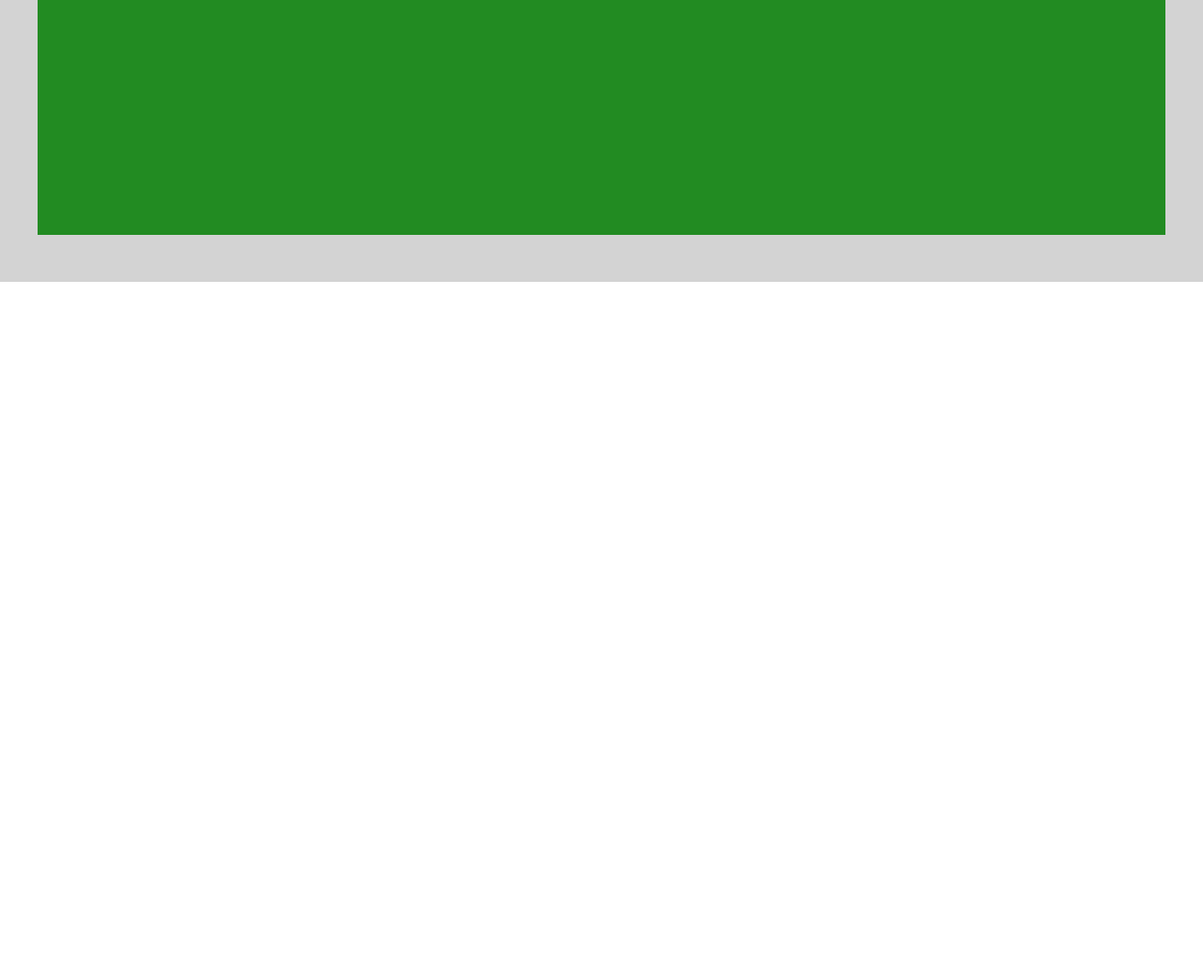
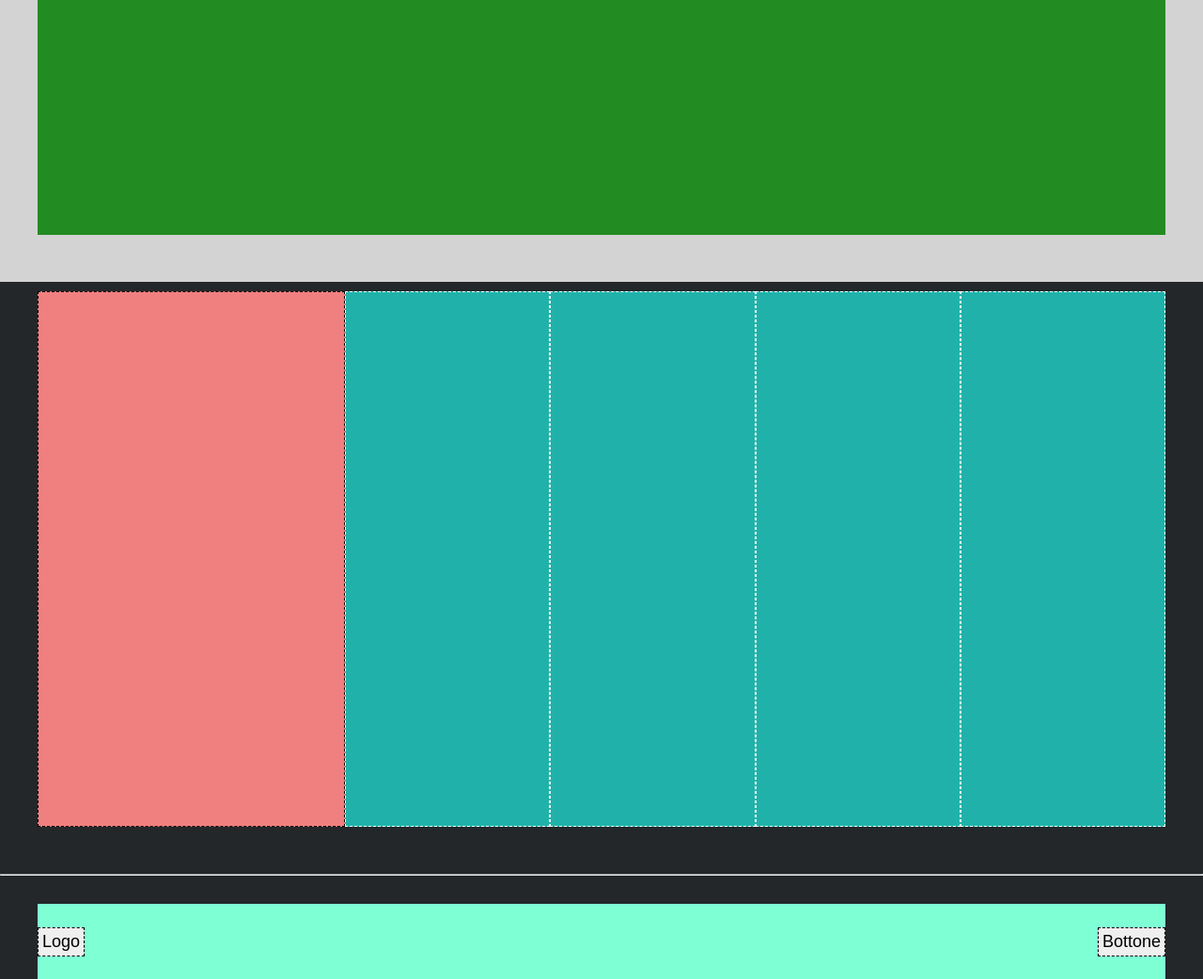
Before and after one commit to domespa/htmlcss-struttura-discord, a plain HTML site: page index.html in a window 1280 px wide. Shown: the part 3052-4094 px from the top of the page at 94% size. Before the commit the page ends 3352 px from the top, so only its background shows below. Drawn offline with Linux system fonts and the light colour scheme.

Commit message:
feat: add footer

```diff
--- a/css/style.css
+++ b/css/style.css
@@ -71,6 +71,7 @@ section {
 
 .sect-grey {
     background-color: #d3d3d3;
+
 }
 
 .col-big {
@@ -87,6 +88,60 @@ section {
 
 .big-green {
     background-color: #228b22;
-    width: 1200px;
+    min-width: 1200px;
     min-height: 900px;
 }
+
+/*------------------
+        FOOTER
+------------------*/
+
+.footer-top {
+    background-color: #23272a;
+}
+
+.footer-top > .container {
+    height: 630px;
+    display: flex;
+    justify-content: center;
+    padding-top: 10px;
+    padding-bottom: 40px;
+    width: 1200px;
+}
+
+.col-vert-big {
+    background-color: #f08080;
+    width: 30%;
+    height: 570px;
+    border: dashed black 1px;
+}
+
+.col-vert-small {
+    background-color: #20b2aa;
+    width: 20%;
+    height: 570px;
+    border: dashed white 1px;
+}
+
+.footer-bot {
+    background-color: #23272a;
+    padding-top: 30px;
+    display: flex;
+    justify-content: center;
+}
+
+.row-or {
+    background-color: #7fffd4;
+    width: 1200px;
+    height: 80px;
+    align-items: center;
+    display: flex;
+    justify-content: space-between;
+
+}
+
+button {
+    font-size: 18px;
+    padding: 4px;
+    border: dashed black 1px;
+}
--- a/index.html
+++ b/index.html
@@ -9,8 +9,6 @@
 <body>
         <!-- HEADER TOP-->
     <header>
-
-
         <div class="header-top">
             <div class="container">
                 <div class="logo">Logo</div>
@@ -36,12 +34,10 @@
     </section>
         <!-- /SECTION1-->
 
-
         <!-- SECTION2-->
     <section class="sect-grey">
         <div class="col-small"></div>
         <div class="col-big"></div>
-        </div>
     </section>
         <!-- /SECTION2-->
 
@@ -57,6 +53,32 @@
         <div class="big-green"></div>
     </section>
         <!-- /SECTION4-->
+    <footer>
+        <!-- FOOTERTOP-->
+        <div class="footer-top">
+            <div class="container">
+               <div class="col-vert-big"></div>
+               <div class="col-vert-small"></div>
+               <div class="col-vert-small"></div>
+               <div class="col-vert-small"></div>
+               <div class="col-vert-small"></div>
+            </div>
+        </div>
+        <!-- /FOOTERTOP-->
+<hr>
+        <!-- FOOTERBOT-->
+        <div class="footer-bot">
+            <div class="row-or">
+                <button>Logo</button>
+                <button>Bottone</button>
+        </div>
+        </div>
+        <!-- /FOOTERBOT-->
+    </footer>
+
+
+
+
 
 </body>
 </html>
```
